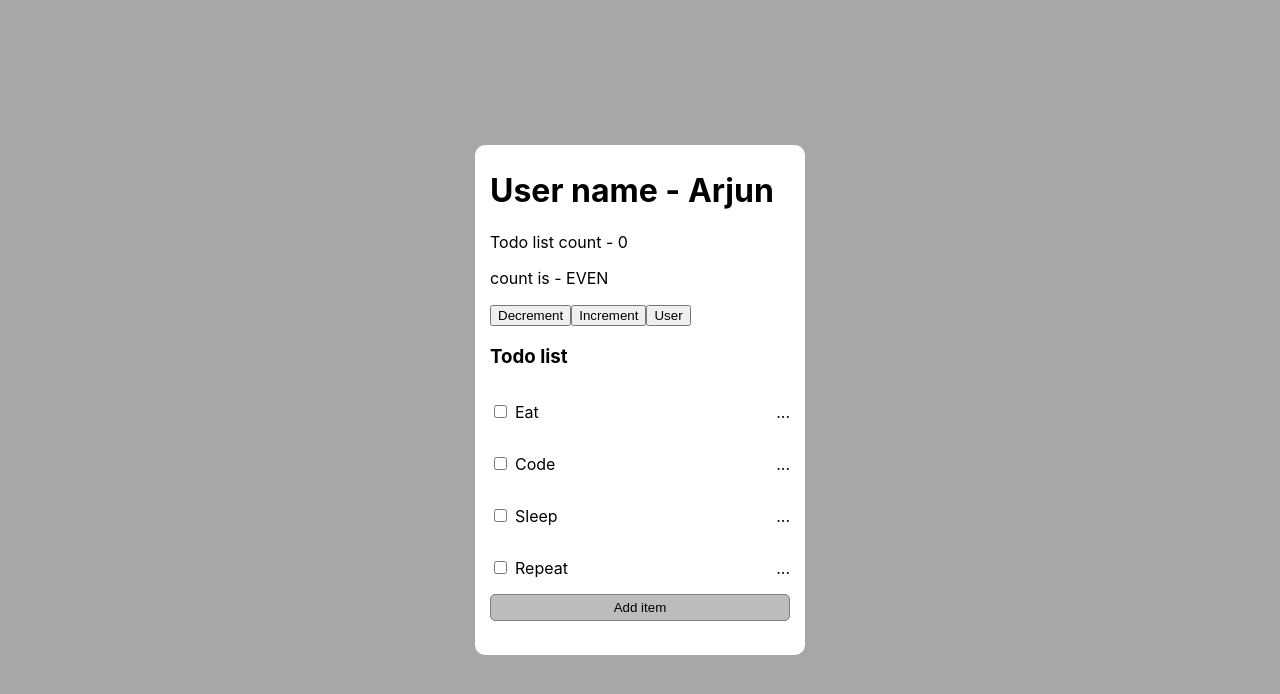
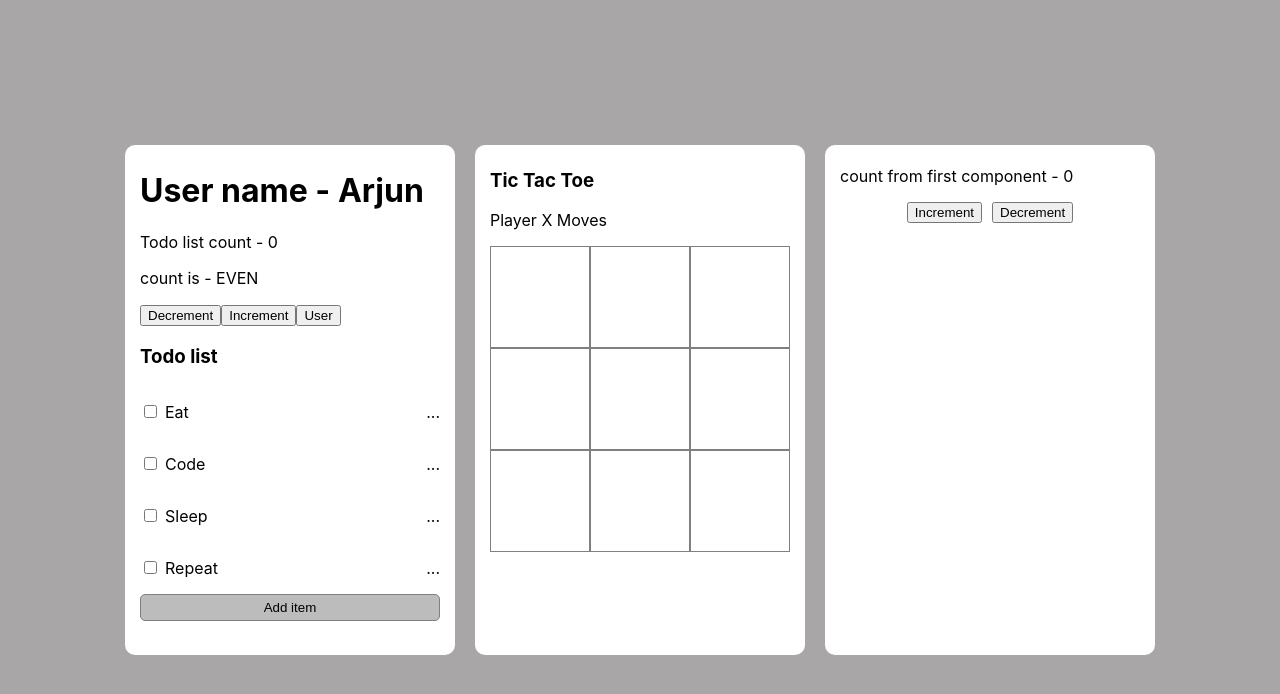
Before and after one commit to Dhanunjay2127/react, a React (Create React App) app: page / in a window 1280 px wide. Shown: the top 694 px of the page. Built offline with nearby package versions, Linux system fonts and the light colour scheme; no server answers.

Commit message:
Revert "Routes"

```diff
--- a/package.json
+++ b/package.json
@@ -6,7 +6,6 @@
     "cra-template": "1.2.0",
     "react": "^19.0.0",
     "react-dom": "^19.0.0",
-    "react-router-dom": "^7.1.5",
     "react-scripts": "5.0.1"
   },
   "scripts": {
--- a/src/App.css
+++ b/src/App.css
@@ -46,7 +46,6 @@ body {
 .board-row {
   display: flex;
 }
-
 .play-button {
   width: 100%;
   border: 1px solid;
--- a/src/App.js
+++ b/src/App.js
@@ -1,19 +1,30 @@
-import { Routes, Route } from "react-router-dom";
 import "./App.css";
-import Todo from "./components/Todo";
+import TodoList from "./components/TodoList";
+import TodoUser from "./components/TodoUser";
 import Board from "./components/Board";
 import UserProfile from "./components/UserProfile";
 import ContextAcess from "./components/ContextAcess";
+import { CounterProvider } from "./components/context";
 
 function App() {
   return (
     <>
-      <Routes>
-        <Route path="/" element={<Todo />} />
-        <Route path="/board" element={<Board />} />
-        <Route path="/user" element={<UserProfile />} />
-        <Route path="/context" element={<ContextAcess />} />
-      </Routes>
+      <div style={{ display: "flex", gap: "20px", maxWidth: "1200px", flexWrap: "wrap" }}>
+        <CounterProvider>
+          <div className="todo">
+            <TodoUser />
+            <h3>Todo list</h3>
+            <TodoList item="Eat" />
+            <TodoList item="Code" />
+            <TodoList item="Sleep" />
+            <TodoList item="Repeat" />
+            <button className="todo-button">Add item</button>
+          </div>
+          <Board />
+          <UserProfile />
+          <ContextAcess />
+        </CounterProvider>
+      </div>
     </>
   );
 }
--- a/src/components/Square.jsx
+++ b/src/components/Square.jsx
@@ -1,4 +1,4 @@
-import React from "react";
+import React, { useState } from "react";
 
 function Square(props) {
   return (
--- a/src/components/Todo.jsx
+++ /dev/null
@@ -1,19 +0,0 @@
-import React from "react";
-import TodoList from "./TodoList";
-import TodoUser from "./TodoUser";
-
-const Todo = () => {
-  return (
-    <div className="todo">
-      <TodoUser />
-      <h3>Todo list</h3>
-      <TodoList item="Eat" />
-      <TodoList item="Code" />
-      <TodoList item="Sleep" />
-      <TodoList item="Repeat" />
-      <button className="todo-button">Add item</button>
-    </div>
-  );
-};
-
-export default Todo;
--- a/src/index.js
+++ b/src/index.js
@@ -2,16 +2,10 @@ import React from "react";
 import ReactDOM from "react-dom/client";
 import "./index.css";
 import App from "./App";
-import { BrowserRouter } from "react-router-dom";
-import { CounterProvider } from "./components/context";
 
 const root = ReactDOM.createRoot(document.getElementById("root"));
 root.render(
   <React.StrictMode>
-    <BrowserRouter>
-      <CounterProvider>
-        <App />
-      </CounterProvider>
-    </BrowserRouter>
+    <App />
   </React.StrictMode>
 );
```
Also changed, not shown: 1 other file (tests, documents, lock files or other folders).
